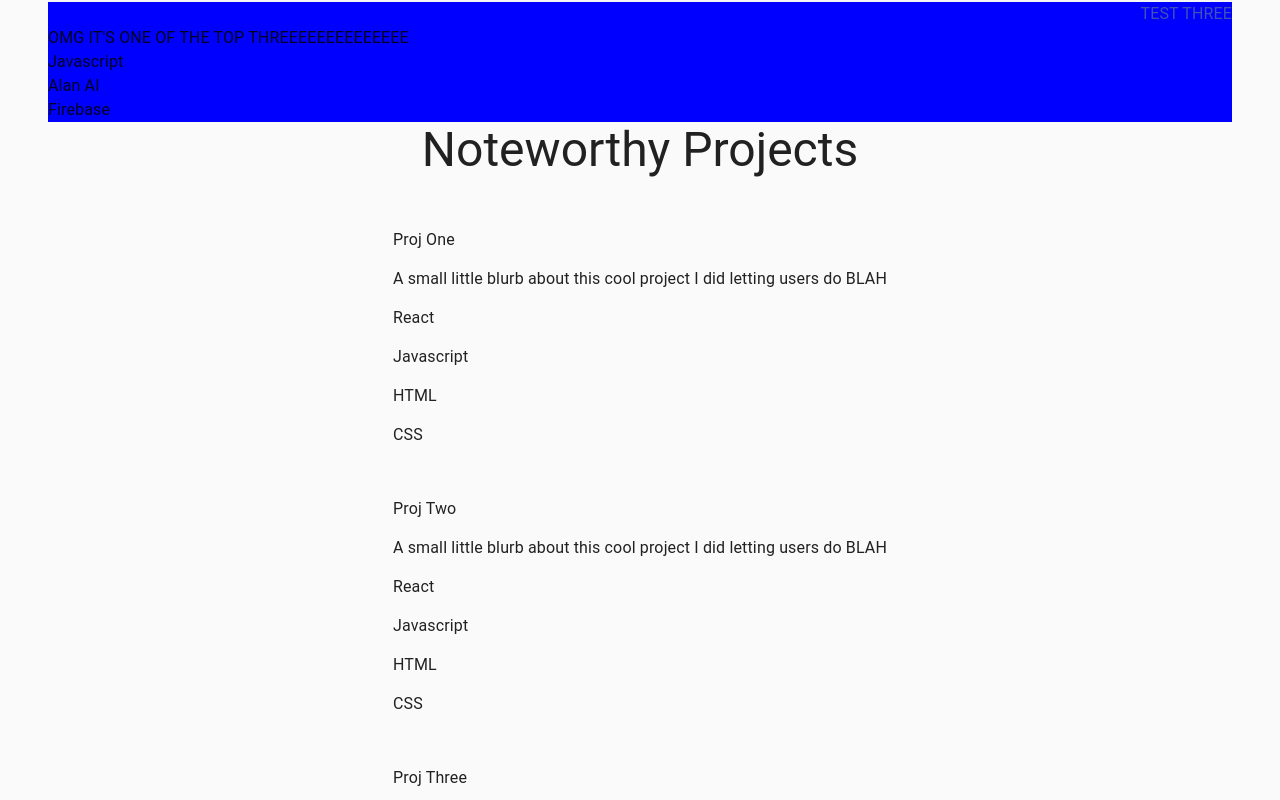
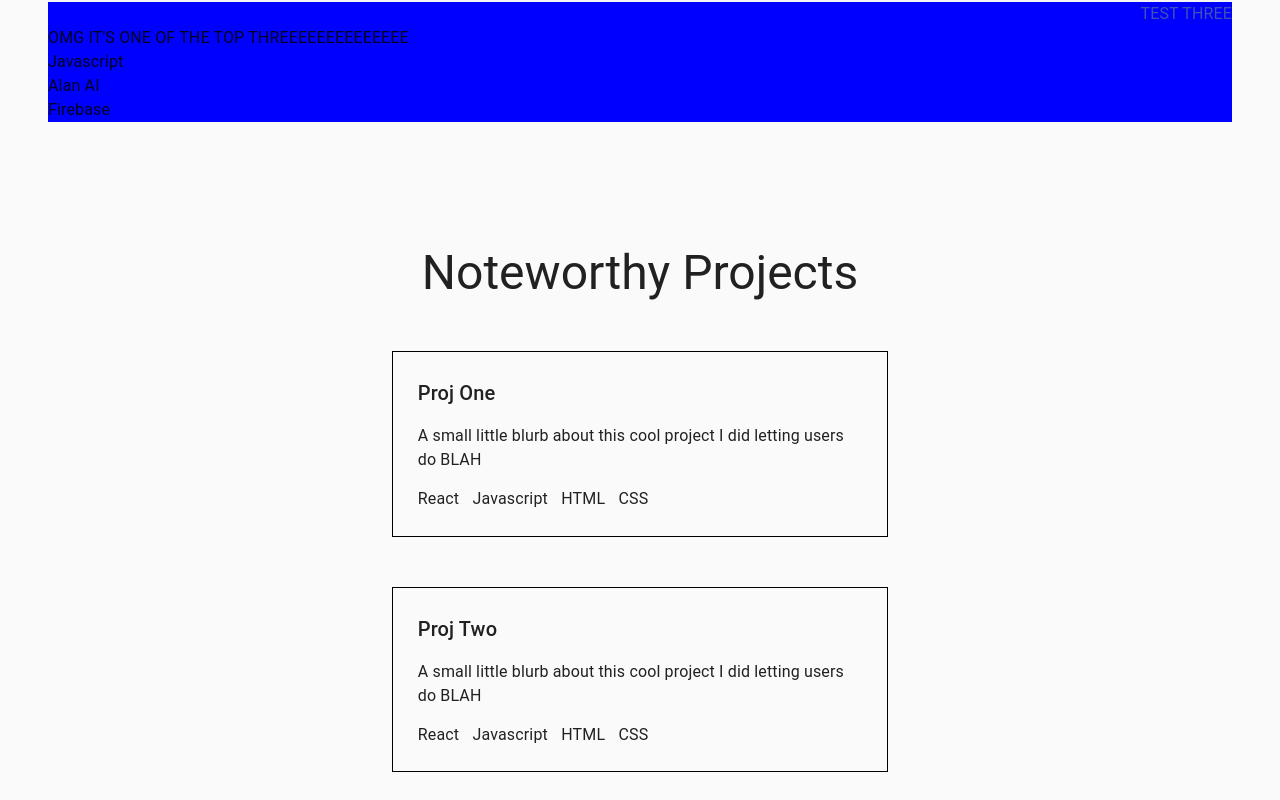
Before and after one commit to HoangTienDinh/portfolio-v2, a React (Create React App) app: page / in a window 1280 px wide. Shown: the part 3900-4700 px from the top of the page. Built offline with nearby package versions, Linux system fonts and the light colour scheme.

Commit message:
add basic layout for components

```diff
--- a/src/components/work/NoteworthyProjects.js
+++ b/src/components/work/NoteworthyProjects.js
@@ -9,19 +9,30 @@ const useStyles = makeStyles(() => ({
   root: {
     height: "100%",
     width: "100%",
+    marginTop: "10%",
+    marginBottom: "10%",
   },
   grid: {
     display: "grid",
-    gridTemplateColumns: "repeat(auto-fill, minmax(300px, 1fr))",
-    gridGap: '15px',
+    gridGap: "15px",
     position: "relative",
     marginTop: "50px",
+    border: "solid 1px black",
+    padding: "5%",
   },
   container: {
-    display: 'flex',
-    flexDirection: 'column',
-    alignItems: 'center',
-  }
+    display: "flex",
+    flexDirection: "column",
+    alignItems: "center",
+  },
+  title: {},
+  description: {},
+  tech: {
+    display: "flex",
+  },
+  technology: {
+    marginRight: "3%",
+  },
 }));
 
 const NoteworthyProjects = () => {
@@ -37,16 +48,21 @@ const NoteworthyProjects = () => {
         container
         justify="space-evenly"
         alignItems="center"
-
       >
         {noteworthyProj.map((project, i) => (
           <Reveal duration={i * 1000} effect="fadeInUp">
-            <Grid className={classes.grid} item >
-              <Typography>{project.title}</Typography>
-              <Typography>{project.description}</Typography>
-              {project.technology.map(tech => (
-                <Typography>{tech}</Typography>
-              ))}
+            <Grid className={classes.grid} item>
+              <Typography className={classes.title} variant="h6">
+                {project.title}
+              </Typography>
+              <Typography className={classes.description}>
+                {project.description}
+              </Typography>
+              <Grid className={classes.tech} item>
+                {project.technology.map((tech) => (
+                  <Typography className={classes.technology}>{tech}</Typography>
+                ))}
+              </Grid>
             </Grid>
           </Reveal>
         ))}
```
